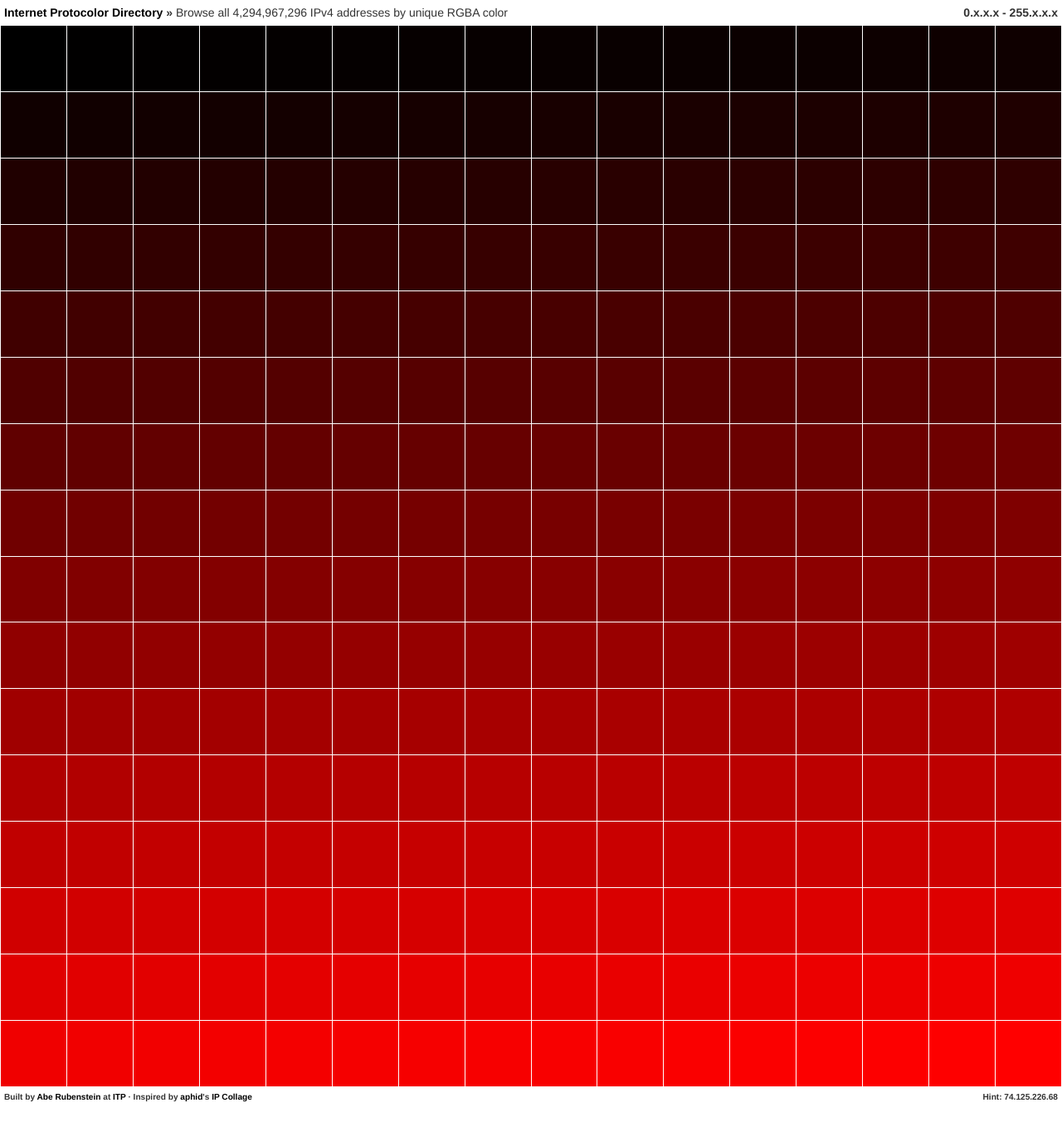
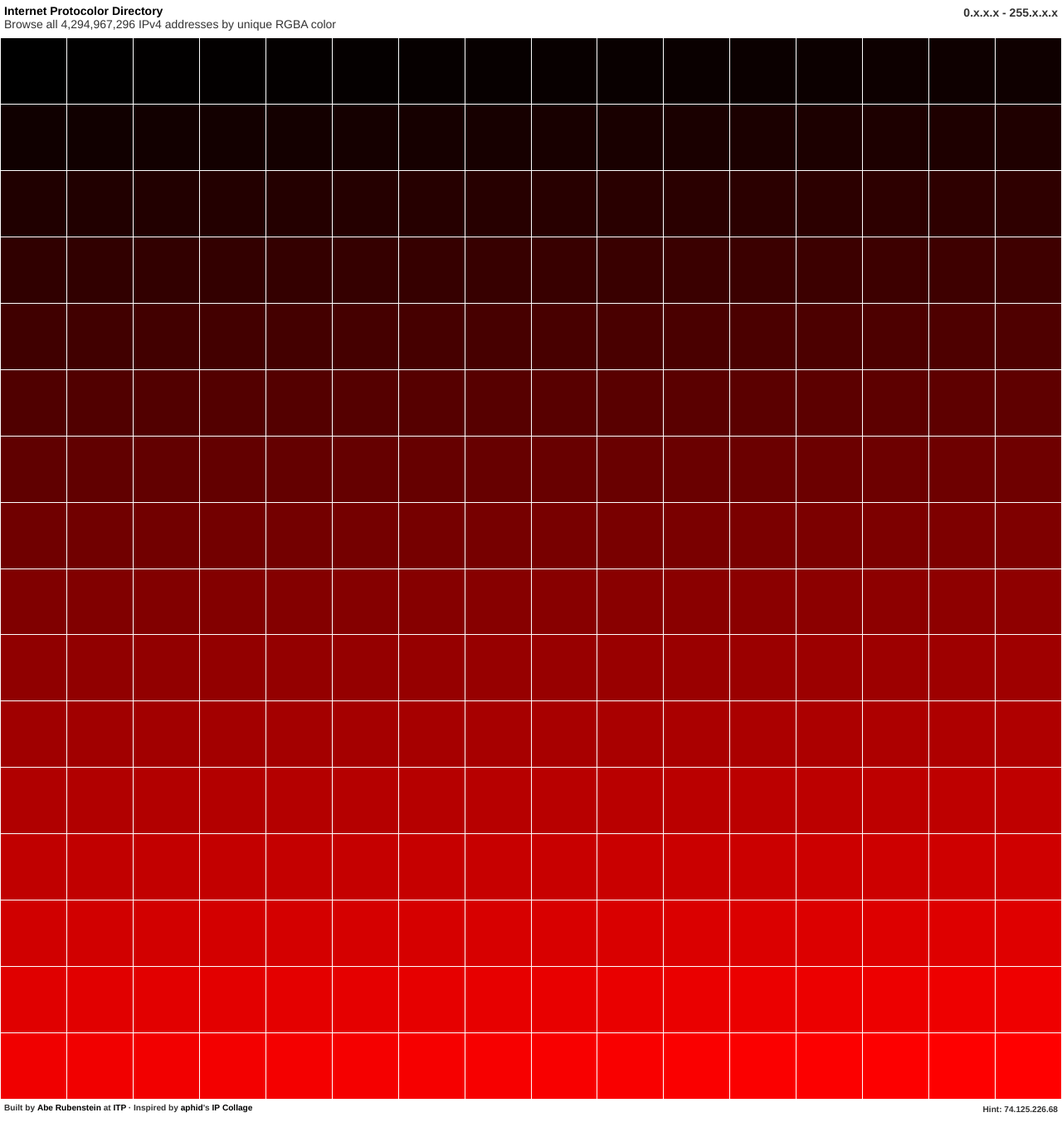
Before and after one commit to sighrobot/protocolor, a plain HTML site: page index.html in a window 1280 px wide. Shown: the whole page at 83% size. Before the commit the page ends 1344 px from the top, so only its background shows below. Drawn offline with Linux system fonts and the light colour scheme.

Commit message:
Changed informational text, completed basic IP pge

```diff
--- a/css/protocolor.css
+++ b/css/protocolor.css
@@ -5,8 +5,10 @@ div {
 }
 
 div#header, div#footer {
-	height:30px;margin:0;padding:5px;font-weight:bold;
+	height:45px;margin:0;padding:5px;font-weight:bold;
 }
+
+
 
 div#header{font-weight:bold;}
 div#header a, div#footer a {
--- a/index.html
+++ b/index.html
@@ -23,7 +23,7 @@
 
 
 <div id="header">
-  <span class="pull-left"><a href="#/">Internet Protocolor Directory</a> &raquo; <span style="font-weight:normal;">Browse all 4,294,967,296 IPv4 addresses by unique RGBA color</span></span><span class="pull-right">{{ipString}}</span>
+  <span class="pull-left" style="width:50%;line-height:16px"><a href="#/">Internet Protocolor Directory</a><br><span style="font-weight:normal;">Browse all 4,294,967,296 IPv4 addresses by unique RGBA color</span></span><span class="pull-right">{{ipString}}</span>
 </div>
 
       <div ng-view autoscroll="true"></div>
@@ -33,7 +33,7 @@
         <div id="footer">
 
           <small><small>
-            <span class="pull-left">Built by <a href="http://www.aberubenste.in/" target="_blank">Abe Rubenstein</a> at <a href="http://itp.nyu.edu/itp/" target="_blank">ITP</a> &middot; Inspired by <a href="http://aphid.org/" target="_blank">aphid</a>'s <a  href="http://aphid.org/ipcollage/" target="_blank">IP Collage</a><br><br></span>
+            <span class="pull-left" style="width:50%;line-height:10px;">Built&nbsp;by&nbsp;<a href="http://www.aberubenste.in/" target="_blank">Abe&nbsp;Rubenstein</a>&nbsp;at&nbsp;<a href="http://itp.nyu.edu/itp/" target="_blank">ITP</a> &middot;&nbsp;Inspired&nbsp;by&nbsp;<a href="http://aphid.org/" target="_blank">aphid</a>'s&nbsp;<a href="http://aphid.org/ipcollage/" target="_blank">IP&nbsp;Collage</a><br><br><br><br></span>
 <span class="pull-right">Hint: 74.125.226.68</span>
           </small></small>
 
@@ -41,8 +41,8 @@
 
 </div>
 
-
 <script src="js/angular.min.js"></script>
+<script src="js/jquery.min.js"></script>
 <script src="js/protocolor.js"></script>
 <script src="js/angular-resource.min.js"></script>
 <script src="js/angular-route.min.js"></script>
--- a/js/controllers.js
+++ b/js/controllers.js
@@ -150,7 +150,7 @@ app.controller('IP4Ctrl', function ($rootScope, $scope, $routeParams, Page) {
 
 	$scope.drawIPs = function() {
 		var el = document.getElementById('box');
-		var dimString = window.innerHeight-70 + 'px';
+		var dimString = window.innerWidth + 'px';
 
 
   			var div = document.createElement('div');
@@ -167,6 +167,14 @@ app.controller('IP4Ctrl', function ($rootScope, $scope, $routeParams, Page) {
 
   			div.appendChild(a);
 			el.appendChild(div);
+/*
+      var divInfo = document.createElement('div');
+      div.className= 'ip';
+      div.style.width = dimString;
+      div.style.height = dimString;
+      divInfo.innerHTML = 'Hello world';
+
+      el.appendChild(divInfo);*/
 
 
 	}
```
